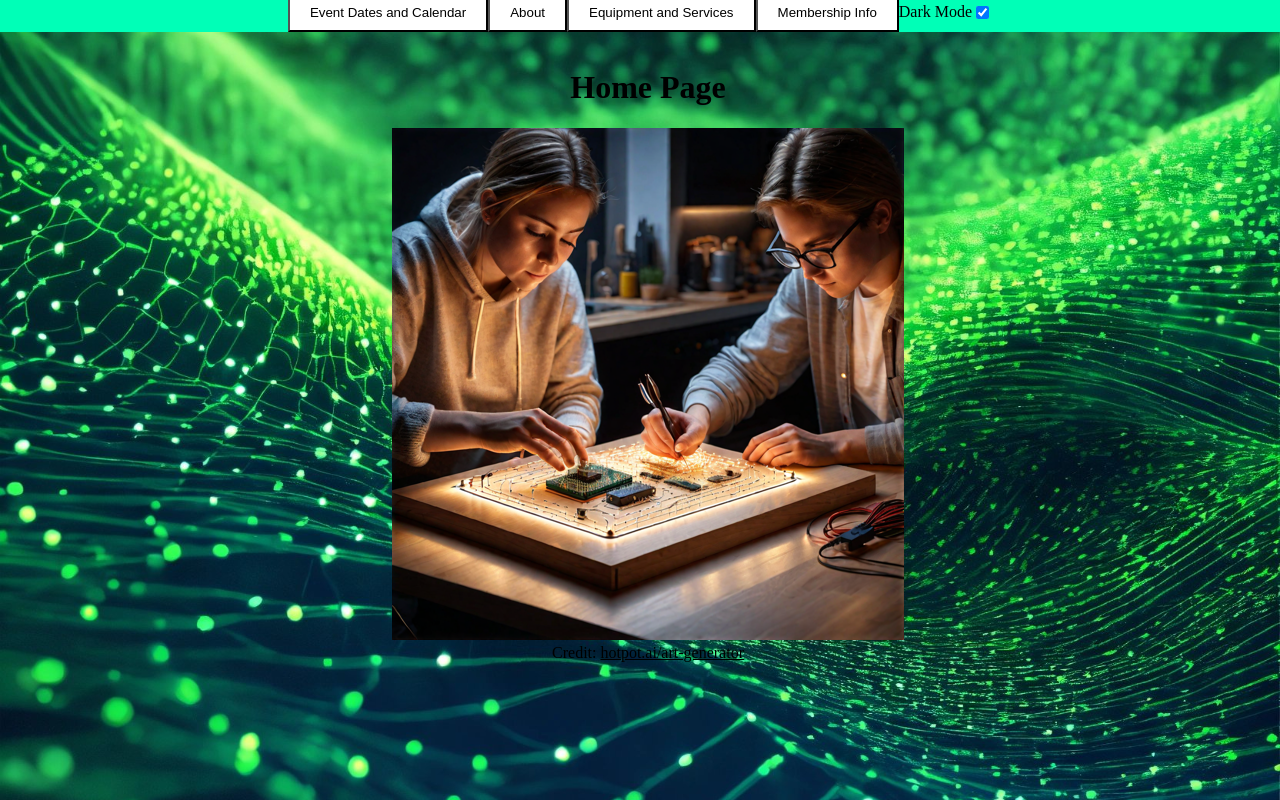
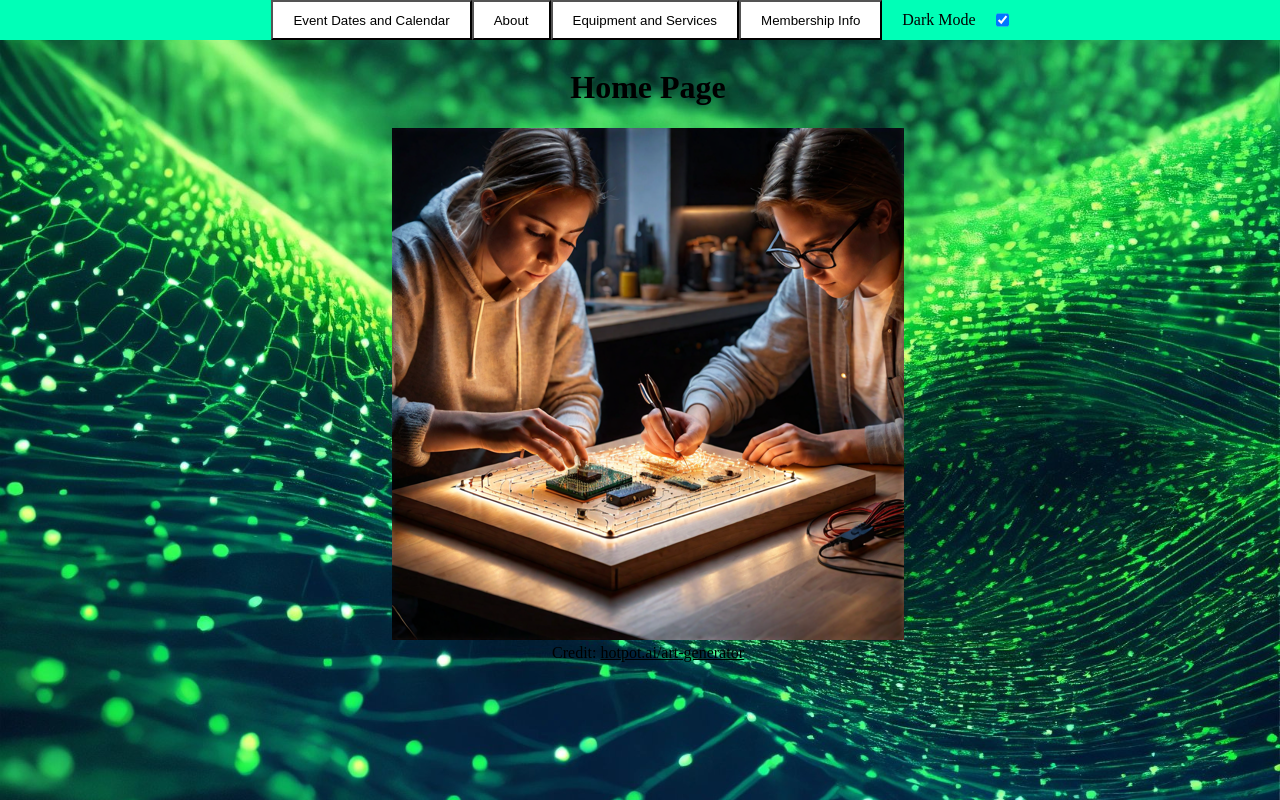
Before and after one commit to MakerspaceTSASite/MakerspaceTSASite.github.io, a plain HTML site: page index.html in a window 1280 px wide. Drawn offline with Linux system fonts and the light colour scheme.

Commit message:
Attempted to fix the top bar again.

```diff
--- a/css/main.css
+++ b/css/main.css
@@ -11,10 +11,16 @@ body {
     background-image: url(../assets/img/background.jpg);
     background-position-y: 1200px;
 }
-#topbar button, #topbar > checkbox {
+#topbar button, #topbar input, #topbar label {
     margin: 0; /* Removes default margin */
     padding: 10px 20px; /* Adjusts padding for better spacing */
-    /* Additional styling as needed */
+    height: 5vh;
+    min-height: 21px;
+    max-height: 70px;
+    position: relative;
+    display: flex;
+    align-items: center;
+    justify-content: center;
 }
 img {
     user-select: none;
@@ -68,8 +74,8 @@ box-sizing: border-box; /* Ensures padding and border are included in the elemen
 .topbar {
     width: 100%;
     position: absolute;
-    top: -16px;
     left: 0;
+    top: -8px;
     padding: 0;
     margin: 0;
 }
--- a/index.html
+++ b/index.html
@@ -6,7 +6,7 @@
     <meta name="viewport" content="width=device-width, initial-scale=1" />
     <title>Makerspace</title>
     <link rel="stylesheet" href="../css/main.css">
-    <link id="themeLink" rel="stylesheet" href="../css/lightmode.css">
+    <link id="themeLink" rel="stylesheet" href="../css/darkmode.css">
     <script src="../lib/JQuery.js" integrity="sha256-MnSZeU4f1L1WsaWOLCP4OAPr2/7ewy0colwYY7T4c9o=" crossorigin="anonymous"></script>
     <script src="../lib/moment.js"></script>
     <script src="../js/main.js"></script>
```
Also changed, not shown: about/index.html (+1 -1 lines), equipment-and-services/index.html (+1 -1 lines), membership-info/index.html (+1 -1 lines).
